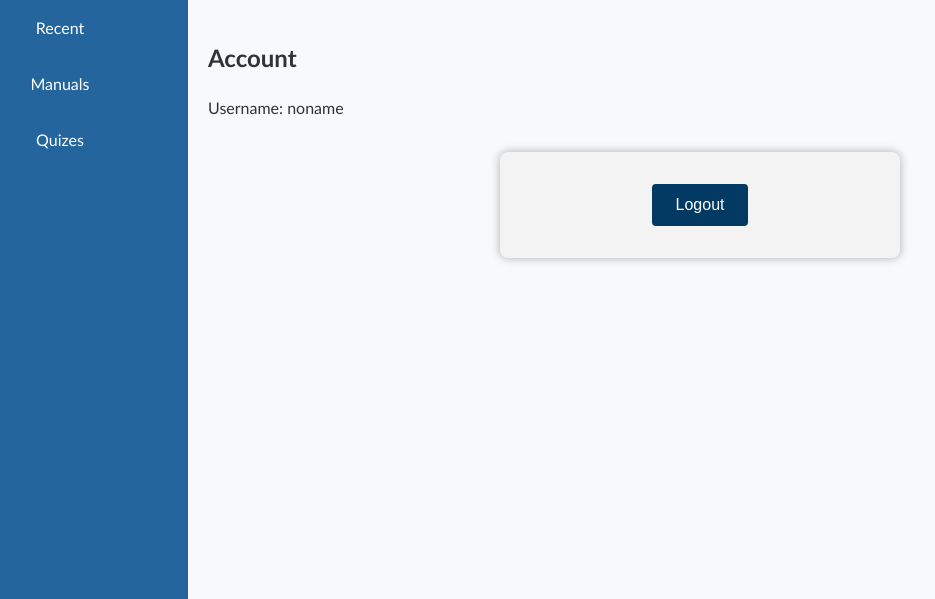
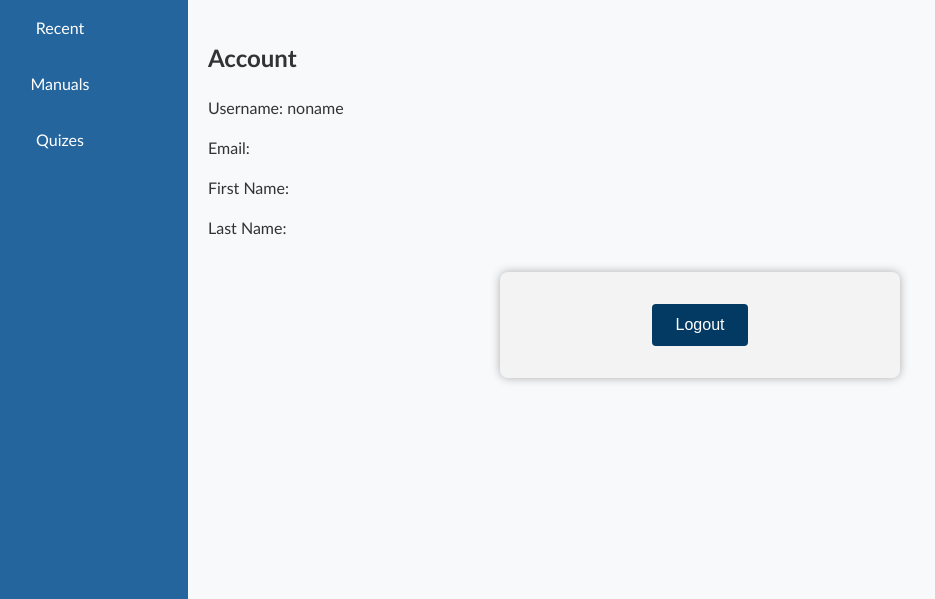
Before and after one commit to OleksandrPodynihlazov/Hackathon_E-Library, a Django app: page /accounts/details in a window 1280 px wide. Shown: the part 120-719 px from the top of the page, without its empty margins (68-1003 px from the left). Run offline with Django 5.2, Linux system fonts and the light colour scheme; a user stored in the database is signed in.

Commit message:
Detail manual view

```diff
--- a/templates/account.html
+++ b/templates/account.html
@@ -4,6 +4,9 @@
 {% block content %}
     <h1>Account</h1>
     <p>Username: {{ user.username }}</p>
+    <p>Email: {{ user.email }}</p>
+    <p>First Name: {{ user.first_name }}</p>
+    <p>Last Name: {{ user.last_name }}</p>
 
     <form action="{% url 'logout' %}" method="post">
         {% csrf_token %}
--- a/templates/manuals_page.html
+++ b/templates/manuals_page.html
@@ -16,7 +16,7 @@
         <ul class="manuals_list">
             {% for manual in manuals %}
             <li class="manual_item">
-                <a href="">
+                <a href="{% url 'manual' manual.pk %}">
                     <div class="upper_block">
                         <img src="{{ manual.image.url }}" alt="manual_image">
                         <h3 class="manual.manual_title">{{ manual.title }}</h3>
--- a/web_portal/urls.py
+++ b/web_portal/urls.py
@@ -1,7 +1,8 @@
 from django.urls import path
-from .views import ManualListView, AccountDetailView
+from .views import ManualListView, AccountDetailView, ManualDetailView
 
 urlpatterns = [
     path('', ManualListView.as_view(), name='home'),
+    path('manuals/<int:pk>/', ManualDetailView.as_view(), name='manual'),
     path('accounts/details', AccountDetailView.as_view(), name='account'),
 ]
--- a/web_portal/views.py
+++ b/web_portal/views.py
@@ -1,5 +1,5 @@
 from .models import Manual
-from django.views.generic import ListView, TemplateView
+from django.views.generic import ListView, TemplateView, DetailView
 from django.contrib.auth.mixins import LoginRequiredMixin
 
 class ManualListView(LoginRequiredMixin, ListView):
@@ -10,3 +10,8 @@
 class AccountDetailView(LoginRequiredMixin, TemplateView):
     template_name = 'account.html'
     context_object_name = 'account'
+
+class ManualDetailView(LoginRequiredMixin, DetailView):
+    model = Manual
+    template_name = 'manual.html'
+    context_object_name = 'manual'
```
Also changed, not shown: templates/manual.html (added, +9 -0 lines), db.sqlite3, web_portal/migrations/0004_user.py (added).
